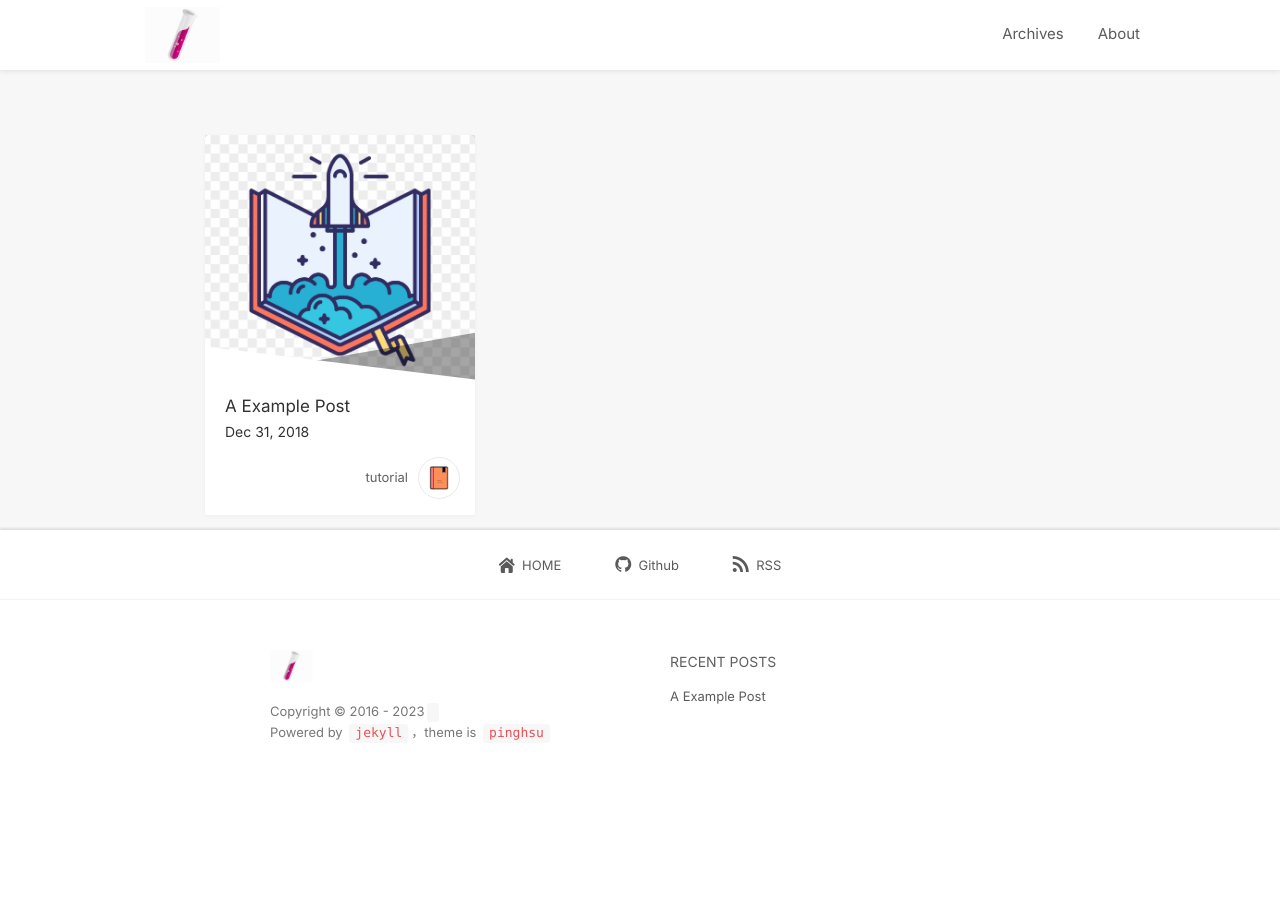
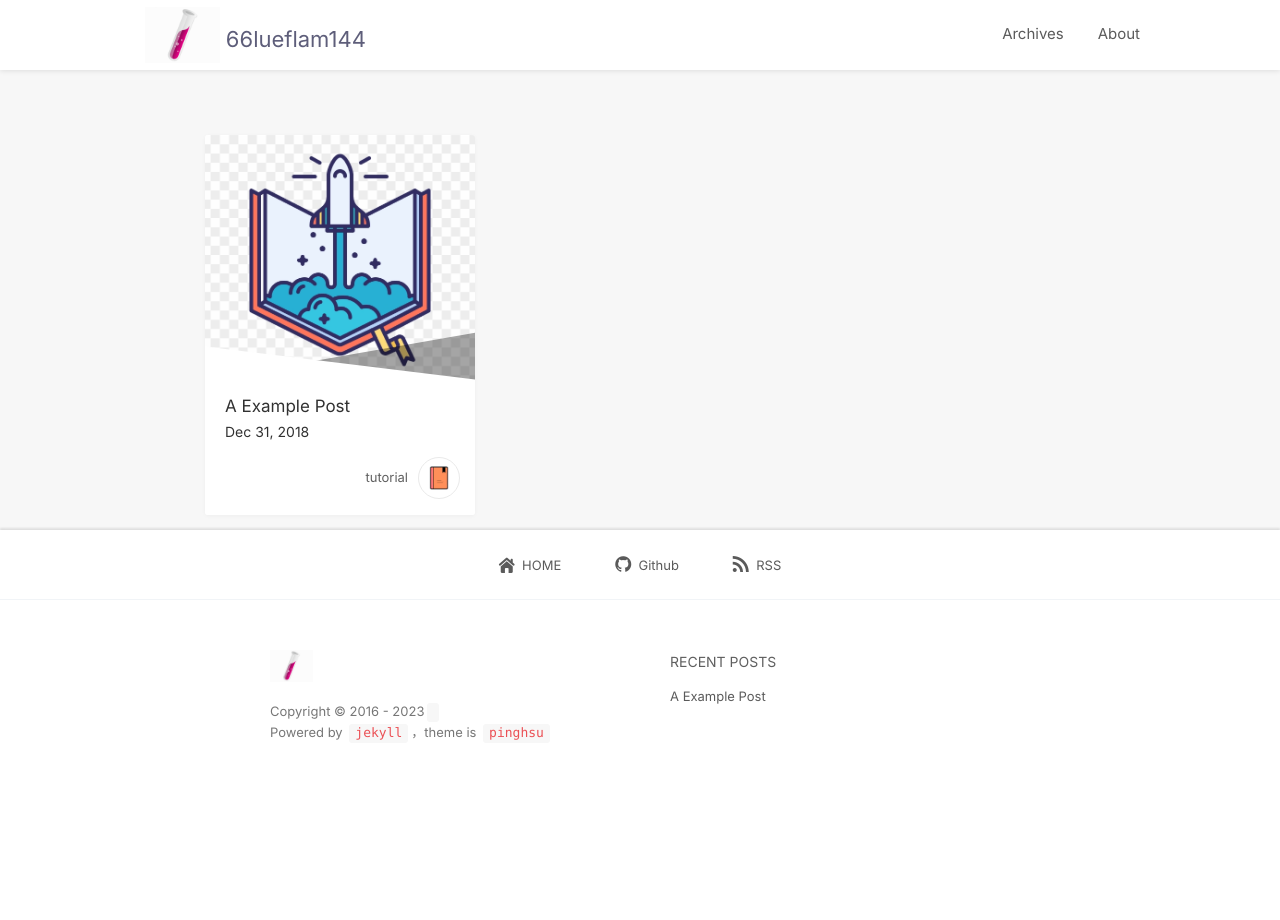
Before and after one commit to lightfish-zhang/pinghsu-jekyll, a Jekyll site: the page built from index.html, in a window 1280 px wide. Built offline with Jekyll 4.4.1, drawn with Linux system fonts in a browser that asks for light colours; nearby versions of some CDN libraries; the list of posts is cut into pages by our own code; comment, search, counter and statistics services are not loaded.

Commit message:
Update _config.yml

```diff
--- a/_config.yml
+++ b/_config.yml
@@ -1,6 +1,6 @@
-name:
+name: 66lueflam144
 author:
-url:
+url: https://github.com/66lueflam144/66lueflam144.github.io
 baseurl:
 resume_site:
 description:
```
